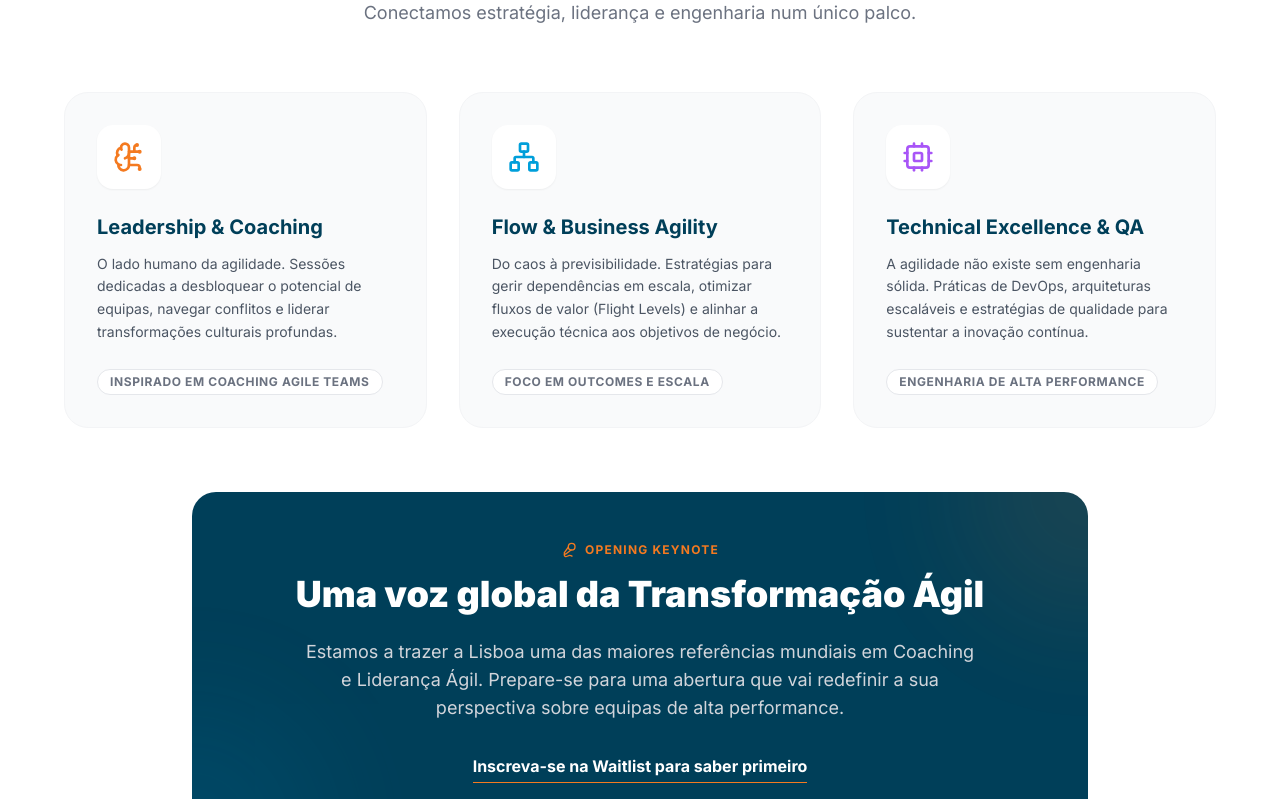
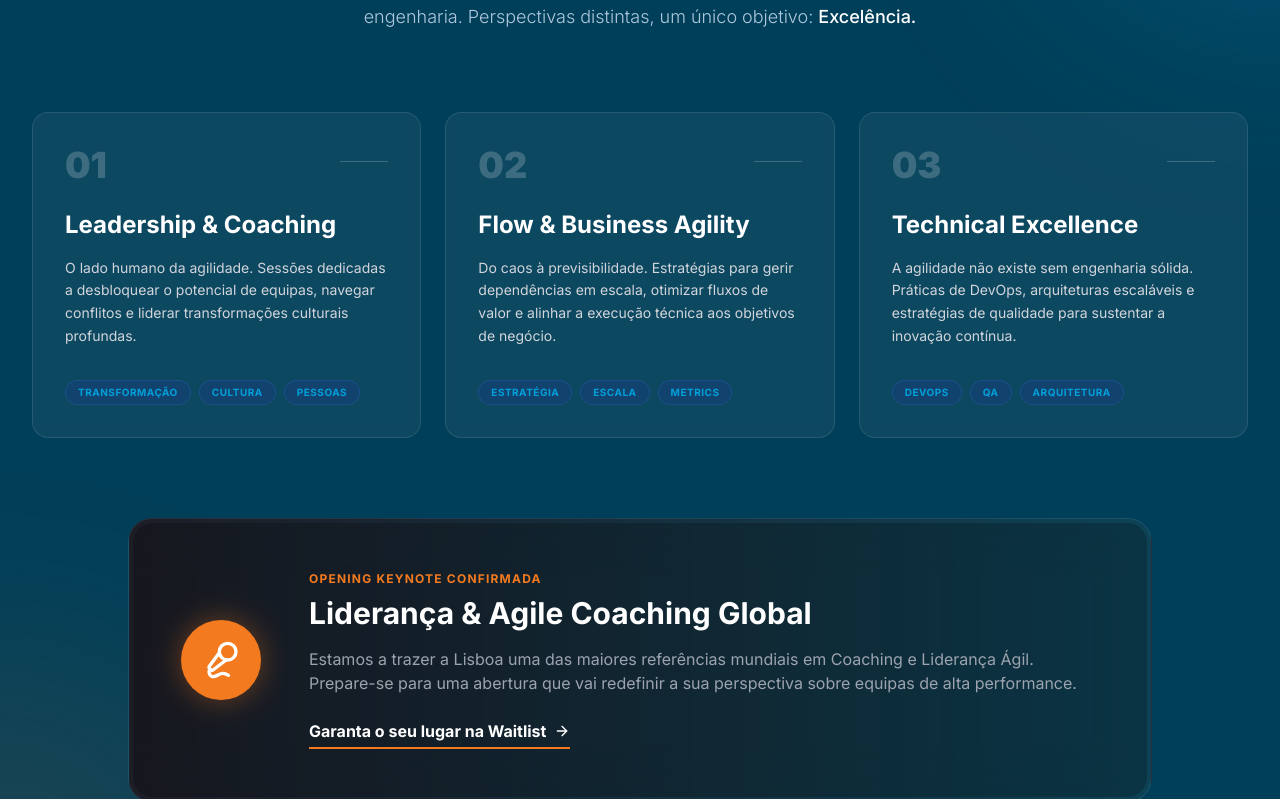
Before and after one commit to tugagilportugal-star/rsg2026, a React (Vite) app: page / in a window 1280 px wide. Shown: the part 3869-4668 px from the top of the page. Built offline with nearby package versions, Linux system fonts and the light colour scheme; no server answers.

Commit message:
Update Program.tsx

```diff
--- a/sections/Program.tsx
+++ b/sections/Program.tsx
@@ -1,92 +1,122 @@
 import React from 'react';
 import { Section } from '../components/UIComponents';
-import { BrainCircuit, Network, Cpu, Mic2 } from 'lucide-react';
+import { Mic2, ArrowRight } from 'lucide-react';
 
 export const Program: React.FC = () => {
   const tracks = [
     {
-      icon: <BrainCircuit className="w-8 h-8 text-brand-orange" />,
+      id: "01",
       title: "Leadership & Coaching",
       description: "O lado humano da agilidade. Sessões dedicadas a desbloquear o potencial de equipas, navegar conflitos e liderar transformações culturais profundas.",
-      highlight: "Inspirado em Coaching Agile Teams"
+      tags: ["Transformação", "Cultura", "Pessoas"]
     },
     {
-      icon: <Network className="w-8 h-8 text-brand-blue" />,
+      id: "02",
       title: "Flow & Business Agility",
-      description: "Do caos à previsibilidade. Estratégias para gerir dependências em escala, otimizar fluxos de valor (Flight Levels) e alinhar a execução técnica aos objetivos de negócio.",
-      highlight: "Foco em Outcomes e Escala"
+      description: "Do caos à previsibilidade. Estratégias para gerir dependências em escala, otimizar fluxos de valor e alinhar a execução técnica aos objetivos de negócio.",
+      tags: ["Estratégia", "Escala", "Metrics"]
     },
     {
-      icon: <Cpu className="w-8 h-8 text-purple-500" />,
-      title: "Technical Excellence & QA",
+      id: "03",
+      title: "Technical Excellence",
       description: "A agilidade não existe sem engenharia sólida. Práticas de DevOps, arquiteturas escaláveis e estratégias de qualidade para sustentar a inovação contínua.",
-      highlight: "Engenharia de Alta Performance"
+      tags: ["DevOps", "QA", "Arquitetura"]
     }
   ];
 
   return (
-    <Section id="program" className="bg-white">
-      <div className="text-center mb-16">
-        <span className="text-brand-orange font-bold tracking-[0.2em] uppercase text-xs block mb-3">
-          Programação 2026
+    <Section id="program" className="bg-brand-darkBlue relative overflow-hidden">
+      {/* Background Decorativo Sutil */}
+      <div className="absolute top-0 right-0 w-[500px] h-[500px] bg-brand-blue/20 rounded-full blur-[100px] -translate-y-1/2 translate-x-1/2 pointer-events-none"></div>
+      <div className="absolute bottom-0 left-0 w-[500px] h-[500px] bg-brand-orange/10 rounded-full blur-[100px] translate-y-1/2 -translate-x-1/2 pointer-events-none"></div>
+
+      <div className="relative z-10">
+
+        {/* Cabeçalho */}
+        <div className="text-center mb-20">
+          <span className="text-brand-orange font-bold tracking-[0.2em] uppercase text-xs block mb-4">
+            Pilares de Conhecimento
           </span>
-        <h2 className="text-4xl md:text-5xl font-black text-brand-darkBlue mb-6">
-          The Program
+          <h2 className="text-4xl md:text-5xl font-black text-white mb-6 tracking-tight">
+            Trilhas de Conteúdos
           </h2>
-        <p className="text-gray-500 text-lg max-w-2xl mx-auto leading-relaxed">
-          Um programa desenhado para oferecer uma visão 360º da agilidade moderna.
-          Conectamos estratégia, liderança e engenharia num único palco.
+          <p className="text-blue-100/80 text-lg max-w-2xl mx-auto font-light leading-relaxed">
+            A estrutura do evento foi desenhada para conectar estratégia, liderança e engenharia.
+            Perspectivas distintas, um único objetivo: <span className="text-white font-medium">Excelência.</span>
           </p>
         </div>
 
-      {/* Grid de Trilhas / Temas */}
-      <div className="grid md:grid-cols-3 gap-8 max-w-6xl mx-auto mb-16">
-        {tracks.map((track, idx) => (
-          <div key={idx} className="bg-gray-50 rounded-3xl p-8 hover:shadow-xl transition-all duration-300 border border-gray-100 group hover:-translate-y-1">
-            <div className="bg-white w-16 h-16 rounded-2xl flex items-center justify-center mb-6 shadow-sm group-hover:scale-110 transition-transform">
-              {track.icon}
+        {/* Lista de Tracks (Estilo Corporate/List) */}
+        <div className="grid lg:grid-cols-3 gap-6 mb-20 max-w-7xl mx-auto">
+          {tracks.map((track) => (
+            <div key={track.id} className="group relative bg-white/5 backdrop-blur-sm border border-white/10 p-8 rounded-2xl hover:bg-white/10 transition-all duration-300">
+
+              <div className="flex items-start justify-between mb-6">
+                 <span className="text-4xl font-black text-white/20 group-hover:text-brand-orange/50 transition-colors">
+                    {track.id}
+                 </span>
+                 <div className="h-px w-12 bg-white/20 mt-4"></div>
               </div>
-            <h3 className="text-xl font-bold text-brand-darkBlue mb-3">
+
+              <h3 className="text-2xl font-bold text-white mb-4 group-hover:text-brand-blue transition-colors">
                 {track.title}
               </h3>
-            <p className="text-gray-600 mb-6 leading-relaxed text-sm">
+
+              <p className="text-gray-300 text-sm leading-relaxed mb-8 min-h-[80px]">
                 {track.description}
               </p>
-            <div className="inline-block bg-white border border-gray-200 text-xs font-bold text-gray-500 px-3 py-1 rounded-full uppercase tracking-wider">
-              {track.highlight}
+
+              {/* Tags minimalistas */}
+              <div className="flex flex-wrap gap-2">
+                {track.tags.map((tag) => (
+                  <span key={tag} className="text-[10px] uppercase font-bold tracking-wider text-brand-blue bg-blue-900/30 px-3 py-1 rounded-full border border-blue-500/20">
+                    {tag}
+                  </span>
+                ))}
               </div>
             </div>
           ))}
         </div>
 
-      {/* Teaser do Keynote */}
-      <div className="max-w-4xl mx-auto bg-brand-darkBlue rounded-3xl p-8 md:p-12 text-white text-center relative overflow-hidden">
-        {/* Elementos decorativos de fundo */}
-        <div className="absolute top-0 left-0 w-full h-full opacity-10 pointer-events-none">
-            <div className="absolute right-0 top-0 w-64 h-64 bg-brand-orange rounded-full blur-3xl transform translate-x-1/2 -translate-y-1/2"></div>
-            <div className="absolute left-0 bottom-0 w-64 h-64 bg-brand-blue rounded-full blur-3xl transform -translate-x-1/2 translate-y-1/2"></div>
+        {/* Destaque Keynote (Visual Diferente - Gold/Premium) */}
+        <div className="max-w-5xl mx-auto">
+            <div className="relative bg-gradient-to-r from-gray-900 to-brand-darkBlue border border-white/10 rounded-3xl p-1 overflow-hidden">
+                <div className="absolute inset-0 bg-brand-orange/5"></div>
+
+                <div className="relative bg-black/20 backdrop-blur-xl rounded-[20px] p-8 md:p-12 flex flex-col md:flex-row items-center gap-8 md:gap-12">
+
+                    {/* Ícone ou Elemento Visual à Esquerda */}
+                    <div className="flex-shrink-0">
+                        <div className="w-20 h-20 rounded-full bg-brand-orange flex items-center justify-center shadow-[0_0_30px_rgba(244,122,32,0.4)]">
+                            <Mic2 className="w-10 h-10 text-white" />
+                        </div>
                     </div>
 
-        <div className="relative z-10">
-            <div className="inline-flex items-center gap-2 text-brand-orange font-bold uppercase tracking-widest text-xs mb-4">
-                <Mic2 className="w-4 h-4" />
-                Opening Keynote
+                    {/* Texto */}
+                    <div className="flex-grow text-center md:text-left">
+                        <div className="text-brand-orange font-bold text-xs uppercase tracking-widest mb-2">
+                            Opening Keynote Confirmada
                         </div>
-            <h3 className="text-2xl md:text-4xl font-black mb-6">
-              Uma voz global da Transformação Ágil
+                        <h3 className="text-2xl md:text-3xl font-bold text-white mb-4">
+                            Liderança & Agile Coaching Global
                         </h3>
-            <p className="text-lg text-gray-300 mb-8 max-w-2xl mx-auto">
+                        <p className="text-gray-400 mb-6 text-sm md:text-base">
                             Estamos a trazer a Lisboa uma das maiores referências mundiais em Coaching e Liderança Ágil.
                             Prepare-se para uma abertura que vai redefinir a sua perspectiva sobre equipas de alta performance.
                         </p>
-
                         <button
-                className="text-white border-b border-brand-orange pb-1 hover:text-brand-orange transition-colors font-bold"
                             onClick={() => document.getElementById('waitlist')?.scrollIntoView({ behavior: 'smooth' })}
+                            className="inline-flex items-center text-white font-bold border-b-2 border-brand-orange pb-1 hover:text-brand-orange transition-colors group"
                         >
-                Inscreva-se na Waitlist para saber primeiro
+                            Garanta o seu lugar na Waitlist
+                            <ArrowRight className="w-4 h-4 ml-2 group-hover:translate-x-1 transition-transform" />
                         </button>
                     </div>
+
+                </div>
+            </div>
+        </div>
+
       </div>
     </Section>
   );
```
Lines whose indentation alone changed are shown as unchanged.
